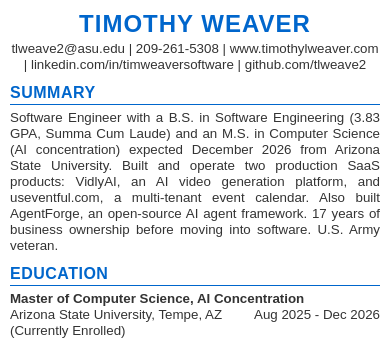
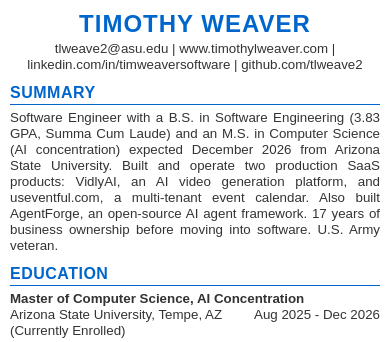
Before and after one commit to tlweave2/tim-portfolio-website, a Spring Boot app: page /resume in a window 390 px wide. Shown: the top 342 px of the page. Run offline with Spring Boot 4, Linux system fonts and the light colour scheme; some libraries are stand-ins or nearby versions.

Commit message:
Remove phone number from the resume page
The /resume route made this page publicly reachable, and its header
carried a personal phone number. Email, site, LinkedIn and GitHub remain
as contact paths.

Co-Authored-By: Claude Opus 5 <noreply@anthropic.com>
Claude-Session: https://claude.ai/code/session_017zVd7c48dzK6SPtcHgGo7u

```diff
--- a/src/main/resources/templates/resume.html
+++ b/src/main/resources/templates/resume.html
@@ -132,7 +132,7 @@
     <div class="header">
         <h1>TIMOTHY WEAVER</h1>
         <div class="contact-info">
-            tlweave2@asu.edu | 209-261-5308 | www.timothylweaver.com | linkedin.com/in/timweaversoftware | github.com/tlweave2
+            tlweave2@asu.edu | www.timothylweaver.com | linkedin.com/in/timweaversoftware | github.com/tlweave2
         </div>
     </div>
 
```
